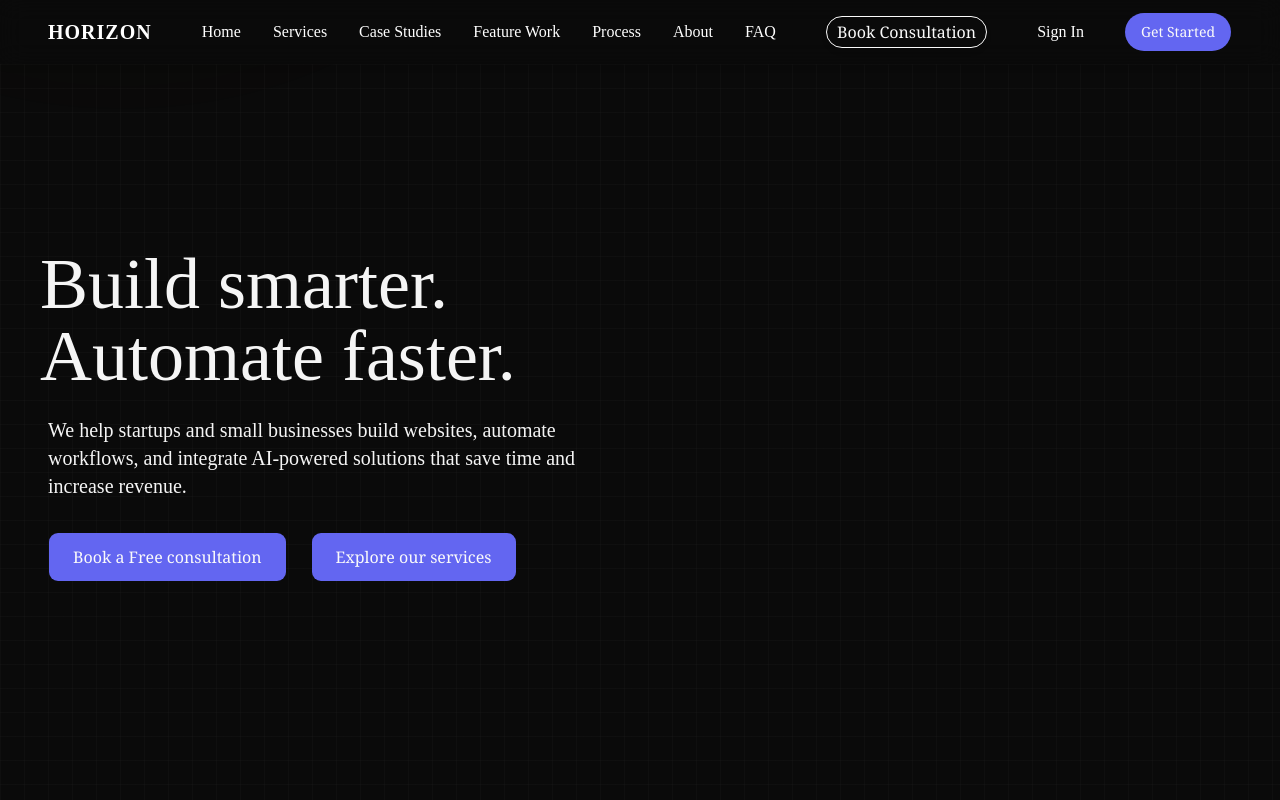
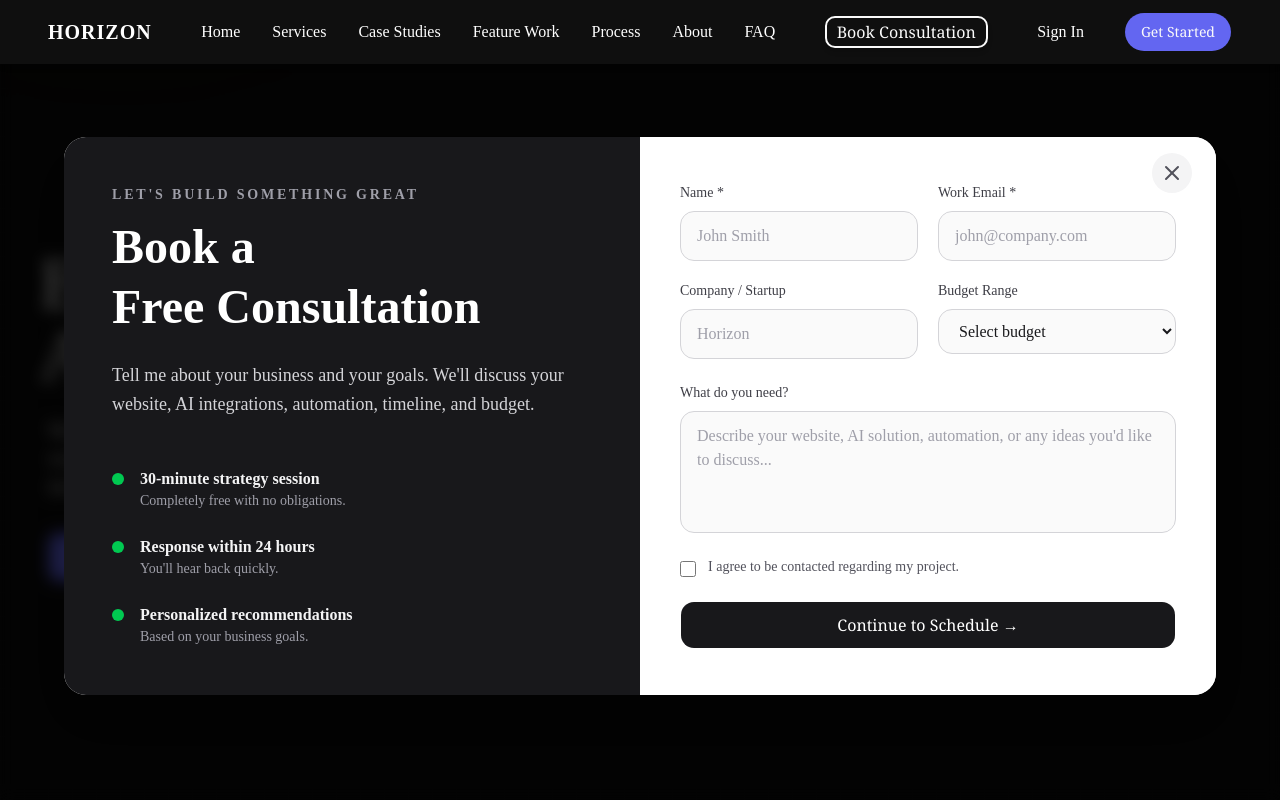
Before and after one commit to RakeshPegu/Horizon, a Next.js app: page / in a window 1280 px wide. Both pictures are taken after a click on the button "Book a Free consultation". Shown: the top 800 px of the page. Built offline with nearby package versions, Linux system fonts and the light colour scheme; no server answers.

Commit message:
added new changes

```diff
--- /dev/null
+++ b/app/card/QualificationForm.tsx
@@ -0,0 +1,221 @@
+import { Button } from "@/components/ui/button";
+import { X } from "lucide-react";
+
+type HandleFormState = {
+  formState: boolean;
+  handleFormState: () => void;
+};
+
+export default function QualificationForm({
+  formState,
+  handleFormState,
+}: HandleFormState) {
+  return (
+    <section
+      className={`
+        fixed inset-0 z-50 flex items-center justify-center p-4 sm:p-6 lg:p-8
+        bg-black/70 backdrop-blur-sm
+        transition-all duration-500 ease-in-out
+        ${
+          formState
+            ? "opacity-100 pointer-events-auto"
+            : "opacity-0 pointer-events-none"
+        }
+      `}
+    >
+      <div
+        className={`
+          relative w-full max-w-6xl max-h-[85vh] top-4 my-auto overflow-y-auto rounded-3xl
+          bg-white shadow-2xl
+          transition-all duration-500 ease-in-out
+          ${
+            formState
+              ? "translate-y-0 scale-100"
+              : "translate-y-8 scale-95"
+          }
+        `}
+      >
+        {/* Close Button - Fixed position inside modal scroll boundary */}
+        <button
+          onClick={handleFormState}
+          aria-label="Close modal"
+          className="sticky  top-2   z-20 float-right -mb-10 mr-4 rounded-full bg-zinc-800/80 p-2 text-white backdrop-blur-md transition hover:bg-zinc-900 sm:top-2  md:top-4 sm:mr-6 lg:bg-zinc-100 lg:text-zinc-600 lg:hover:bg-zinc-200"
+        >
+          <X className="h-5 w-5 sm:h-6 sm:w-6" />
+        </button>
+
+        <div className="grid grid-cols-1 lg:grid-cols-2">
+          {/* Left Side (Info) */}
+          <div className=" hidden lg:flex  flex-col justify-center bg-zinc-900 p-6 sm:p-8 lg:p-12 text-white">
+            <span className="mb-3 text-xs sm:text-sm uppercase tracking-[0.2em] text-zinc-400 font-semibold">
+              Let's Build Something Great
+            </span>
+
+            <h2 className="text-3xl sm:text-4xl lg:text-5xl font-bold leading-tight">
+              Book a <br className="hidden sm:inline" /> Free Consultation
+            </h2>
+
+            <p className="mt-4 sm:mt-6 text-base sm:text-lg leading-relaxed text-zinc-300">
+              Tell me about your business and your goals. We'll discuss your
+              website, AI integrations, automation, timeline, and budget.
+            </p>
+
+            <div className="mt-8 lg:mt-12 space-y-6">
+              <div className="flex items-start gap-4">
+                <div className="h-3 w-3 rounded-full bg-green-500 mt-1.5 shrink-0" />
+                <div>
+                  <h3 className="font-semibold text-zinc-100">
+                    30-minute strategy session
+                  </h3>
+                  <p className="text-sm text-zinc-400">
+                    Completely free with no obligations.
+                  </p>
+                </div>
+              </div>
+
+              <div className="flex items-start gap-4">
+                <div className="h-3 w-3 rounded-full bg-green-500 mt-1.5 shrink-0" />
+                <div>
+                  <h3 className="font-semibold text-zinc-100">
+                    Response within 24 hours
+                  </h3>
+                  <p className="text-sm text-zinc-400">
+                    You'll hear back quickly.
+                  </p>
+                </div>
+              </div>
+
+              <div className="flex items-start gap-4">
+                <div className="h-3 w-3 rounded-full bg-green-500 mt-1.5 shrink-0" />
+                <div>
+                  <h3 className="font-semibold text-zinc-100">
+                    Personalized recommendations
+                  </h3>
+                  <p className="text-sm text-zinc-400">
+                    Based on your business goals.
+                  </p>
+                </div>
+              </div>
+            </div>
+          </div>
+
+          {/* Right Side (Form) */}
+          <div className="flex items-center justify-center p-6 sm:p-8 lg:p-10 bg-white">
+            <form className="w-full max-w-xl space-y-5 sm:space-y-6" onSubmit={(e) => e.preventDefault()}>
+              <div className="grid gap-5 sm:grid-cols-2">
+                {/* Name */}
+                <div className="flex flex-col gap-2">
+                  <label
+                    htmlFor="name"
+                    className="text-sm font-medium text-zinc-700"
+                  >
+                    Name *
+                  </label>
+                  <input
+                    id="name"
+                    type="text"
+                    placeholder="John Smith"
+                    required
+                    className="rounded-xl border border-zinc-300 bg-zinc-50 px-4 py-3 text-zinc-900 placeholder:text-zinc-400 outline-none transition focus:border-zinc-900 focus:bg-white focus:ring-1 focus:ring-zinc-900"
+                  />
+                </div>
+
+                {/* Email */}
+                <div className="flex flex-col gap-2">
+                  <label
+                    htmlFor="email"
+                    className="text-sm font-medium text-zinc-700"
+                  >
+                    Work Email *
+                  </label>
+                  <input
+                    id="email"
+                    type="email"
+                    placeholder="john@company.com"
+                    required
+                    className="rounded-xl border border-zinc-300 bg-zinc-50 px-4 py-3 text-zinc-900 placeholder:text-zinc-400 outline-none transition focus:border-zinc-900 focus:bg-white focus:ring-1 focus:ring-zinc-900"
+                  />
+                </div>
+
+                {/* Company */}
+                <div className="flex flex-col gap-2">
+                  <label
+                    htmlFor="organization"
+                    className="text-sm font-medium text-zinc-700"
+                  >
+                    Company / Startup
+                  </label>
+                  <input
+                    id="organization"
+                    type="text"
+                    placeholder="Horizon"
+                    className="rounded-xl border border-zinc-300 bg-zinc-50 px-4 py-3 text-zinc-900 placeholder:text-zinc-400 outline-none transition focus:border-zinc-900 focus:bg-white focus:ring-1 focus:ring-zinc-900"
+                  />
+                </div>
+
+                {/* Budget */}
+                <div className="flex flex-col gap-2">
+                  <label
+                    htmlFor="budget"
+                    className="text-sm font-medium text-zinc-700"
+                  >
+                    Budget Range
+                  </label>
+                  <select
+                    id="budget"
+                    defaultValue=""
+                    className="rounded-xl border border-zinc-300 bg-zinc-50 px-4 py-3 text-zinc-900 outline-none transition focus:border-zinc-900 focus:bg-white focus:ring-1 focus:ring-zinc-900"
+                  >
+                    <option value="" disabled hidden>
+                      Select budget
+                    </option>
+                    <option value="1k-3k">$1k - $3k</option>
+                    <option value="3k-5k">$3k - $5k</option>
+                    <option value="5k-10k">$5k - $10k</option>
+                    <option value="10k+">$10k+</option>
+                  </select>
+                </div>
+              </div>
+
+              {/* Message */}
+              <div className="flex flex-col gap-2">
+                <label
+                  htmlFor="need"
+                  className="text-sm font-medium text-zinc-700"
+                >
+                  What do you need?
+                </label>
+                <textarea
+                  id="need"
+                  rows={4}
+                  placeholder="Describe your website, AI solution, automation, or any ideas you'd like to discuss..."
+                  className="resize-none rounded-xl border border-zinc-300 bg-zinc-50 px-4 py-3 text-zinc-900 placeholder:text-zinc-400 outline-none transition focus:border-zinc-900 focus:bg-white focus:ring-1 focus:ring-zinc-900"
+                />
+              </div>
+
+              {/* Checkbox */}
+              <div className="flex items-start gap-3">
+                <input
+                  id="agree"
+                  type="checkbox"
+                  className="mt-1 h-4 w-4 rounded border-zinc-300 text-zinc-900 focus:ring-zinc-900 cursor-pointer"
+                />
+                <label
+                  htmlFor="agree"
+                  className="text-sm text-zinc-600 cursor-pointer select-none"
+                >
+                  I agree to be contacted regarding my project.
+                </label>
+              </div>
+
+              {/* Submit */}
+              <Button className="h-12 w-full rounded-xl text-base font-medium bg-zinc-900 text-white hover:bg-zinc-800 transition">
+                Continue to Schedule →
+              </Button>
+            </form>
+          </div>
+        </div>
+      </div>
+    </section>
+  );
+}
--- a/app/components/About.tsx
+++ b/app/components/About.tsx
@@ -1,8 +1,10 @@
 import { Card, CardContent, CardDescription, CardHeader, CardTitle } from "@/components/ui/card";
 import { Button } from "@/components/ui/button";
 import { Check, ArrowRight, Rocket, Building2, TrendingUp } from "lucide-react";
-
-export default function About() {
+type AboutType = {
+  handleFormState: ()=> void
+}
+export default function About({handleFormState}:AboutType) {
   const businessTypes = [
     {
       title: "Startups",
@@ -70,7 +72,7 @@ export default function About() {
           </div>
 
           <div className="pt-4 hidden lg:block">
-            <Button size="lg" className="font-semibold px-6 py-6 group transition-all cursor-pointer border-none  ">
+            <Button size="lg" className="font-semibold px-6 py-6 group transition-all cursor-pointer border-none  " onClick={()=>handleFormState()}>
               Contact us
               <ArrowRight className="ml-2 w-4 h-4 transition-transform group-hover:translate-x-1" />
             </Button>
@@ -129,7 +131,7 @@ export default function About() {
 
         {/* Mobile-only CTA button */}
         <div className="w-full flex justify-center lg:hidden pt-4">
-          <Button size="lg" className="w-full font-semibold py-6 ">
+          <Button size="lg" className="w-full font-semibold py-6 " >
             Contact us
           </Button>
         </div>
--- a/app/components/Faq.tsx
+++ b/app/components/Faq.tsx
@@ -1,9 +1,11 @@
 import { Button } from "@/components/ui/button";
 import {ChevronDown} from 'lucide-react'
 import { useState } from "react";
-import { FaF } from "react-icons/fa6";
+type FaqTypes ={
+  handleFormState : ()=> void
+}
 
-export default function Faq() {
+export default function Faq({handleFormState}:FaqTypes) {
   const [openIdex, setOpenIndex]  = useState<number|null>(0)
   const faqs =[
     {
@@ -59,7 +61,7 @@ export default function Faq() {
             goals, and we'll recommend the right solution for your business.
           </p>
 
-          <Button className={'sm:py-6 sm:px-6'}>Book a Free Consultation</Button>
+          <Button className={'sm:py-6 sm:px-6'} onClick={()=>handleFormState()}>Book a Free Consultation</Button>
         </div>
 
         {/* Right Side */}
--- a/app/components/Hero.tsx
+++ b/app/components/Hero.tsx
@@ -1,5 +1,12 @@
 import {Button} from '@/components/ui/button'
-export default function Hero(){
+type HeroType = {
+  handleFormState: ()=>void
+}
+export default function Hero({handleFormState}: HeroType){
+    const handleExploreServiceBtnClick =()=>{
+      document.getElementById('service')?.scrollIntoView({behavior:'smooth'})
+
+    }
     return(
     <section id='home' className='py-40 md:py-0  md:h-screen pt-24 flex md:mb-40 '>
       {/* left section */}
@@ -16,8 +23,8 @@ export default function Hero(){
            time and increase revenue.</p>
         </div>
         <div className='flex flex-row gap-4 pl-2 flex-wrap sm:gap-6'>
-        <Button className={ 'sm:py-6 sm:px-6'}>Book a Free consultation</Button>
-        <Button className={'sm:py-6 sm:px-6'}> Explore our services</Button>
+        <Button className={ 'sm:py-6 sm:px-6'} onClick={()=>handleFormState()}>Book a Free consultation</Button>
+        <Button className={'sm:py-6 sm:px-6'} onClick={()=>handleExploreServiceBtnClick()}> Explore our services</Button>
        </div>
        </div>
        <div>
--- a/app/components/Portfolio.tsx
+++ b/app/components/Portfolio.tsx
@@ -8,7 +8,7 @@ export default function Portfolio() {
       image: "./serene.png", // Kept local path dynamic if needed later
       description: "Built for a dental clinic to establish a modern online presence, stream-lining booking workflows.",
       techs: ['React.js', 'TypeScript', 'Express.js', 'OAuth 2.0', 'TailwindCSS', 'MongoDB'],
-      liveLink: "#",
+      liveLink: "https://dental-clinic-website-zeta-opal.vercel.app/",
       caseStudyLink: "#"
     },
     {
--- a/app/layout.tsx
+++ b/app/layout.tsx
@@ -3,6 +3,7 @@ import { ClerkProvider, } from '@clerk/nextjs'
 import { Geist, Geist_Mono } from "next/font/google";
 import "./globals.css";
 import Navbar from "./layout/Navbar";
+import QualificationForm from "./card/QualificationForm";
 
 const geistSans = Geist({
   variable: "--font-geist-sans",
@@ -24,6 +25,7 @@ export default function RootLayout({
 }: Readonly<{
   children: React.ReactNode;
 }>) {
+
   return (
     <html
       lang="en"
@@ -46,7 +48,7 @@ export default function RootLayout({
 
             {/* Page Content */}
             <main className="relative z-10 pt-16">
-             {children}
+               {children}
             </main>
           </div>
         </ClerkProvider>
--- a/app/layout/Navbar.tsx
+++ b/app/layout/Navbar.tsx
@@ -29,7 +29,7 @@ export default function Navbar() {
   }
 
   return (
-    <nav className='flex flex-row  items-center fixed backdrop-blur-md top-0 left-0 z-50 text w-full justify-between px-12 h-16 shadow-md'>
+    <nav className='flex flex-row bg-background  items-center fixed backdrop-blur-md top-0 left-0 z-50 text w-full justify-between px-12 h-16 shadow-md'>
       {/* Brand Logo */}
       <div className='relative right-10 md:right-0 font-bold text-xl tracking-wider '>
         <span><a href='/'>HORIZON</a></span>
@@ -45,7 +45,7 @@ export default function Navbar() {
       </ul>
 
       <div className='hidden lg:flex justify-center'>
-        <Button className={'bg-transparent border rounded-2xl p-4 border-primary-foreground hover:bg-transparent cursor-pointer shadow-md hover:shadow-blue-100'}>Book Consultation</Button>
+        <Button className={'bg-transparent border-2 p-4 border-primary-foreground hover:bg-transparent ring-0 cursor-pointer shadow-md hover:shadow-blue-100'}>Book Consultation</Button>
       </div>
 
 
--- a/app/page.tsx
+++ b/app/page.tsx
@@ -1,20 +1,29 @@
 "use client"
 
+import { useState } from "react"
 import About from "./components/About"
 import Faq from "./components/Faq"
 import Hero from "./components/Hero"
 import Portfolio from "./components/Portfolio"
 import Proccess from "./components/Process"
 import Service from "./components/Services"
+import QualificationForm from "./card/QualificationForm"
 
 export default function Home(){
+    const [showQualificationForm, setShowQualificationForm] = useState(false)
+    const handleShowQualification = ()=>{
+      setShowQualificationForm((prev)=>!prev)
+    }
+
+
   return(
     <>
-    <Hero/>
-    <About/>
+    <QualificationForm formState={showQualificationForm} handleFormState={handleShowQualification}/>
+    <Hero  handleFormState={handleShowQualification}/>
+    <About handleFormState={handleShowQualification}/>
     <Service/>
     <Proccess/>
-    <Faq/>
+    <Faq  handleFormState={handleShowQualification}/>
     <Portfolio/>
     </>
 
```
